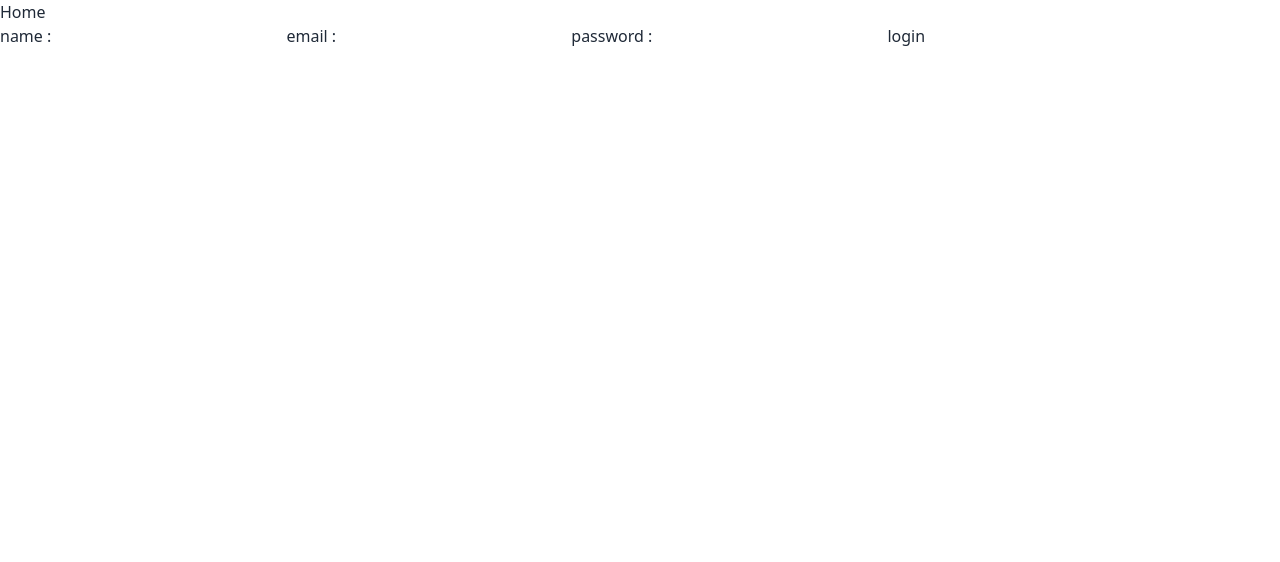
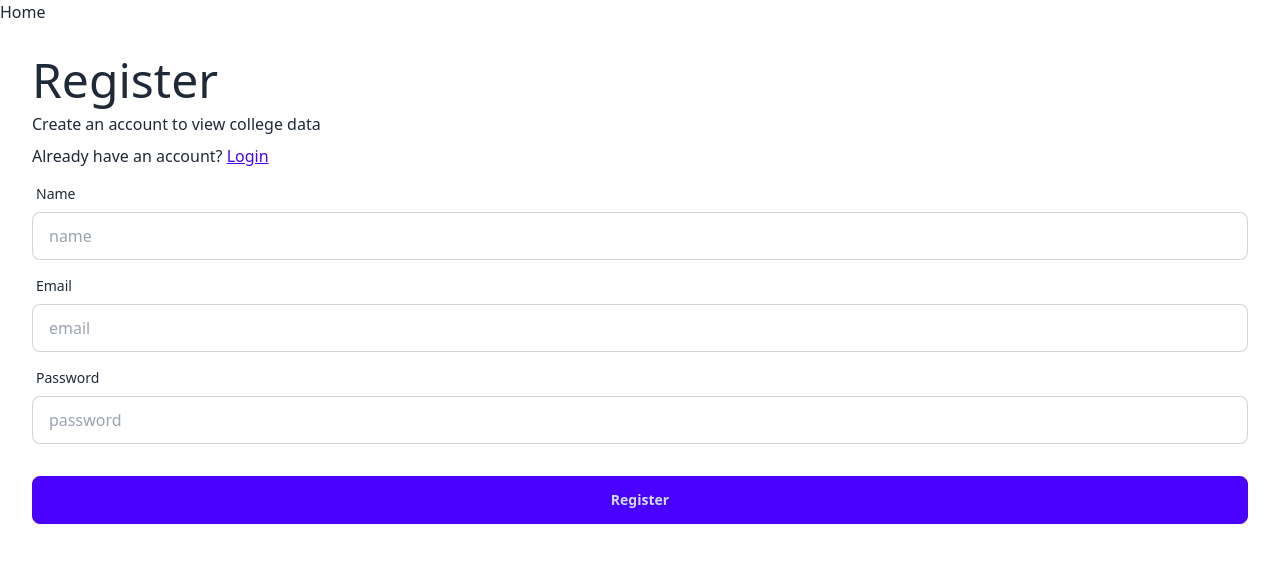
Before and after one commit to AdamGallagher27/college-ca2, a React (Create React App) app: page / in a window 1280 px wide. Shown: the top 562 px of the page. Built offline with nearby package versions, Linux system fonts and the light colour scheme.

Commit message:
styled login / register

```diff
--- a/src/components/LoginForm.js
+++ b/src/components/LoginForm.js
@@ -1,16 +1,18 @@
 import { useState, useEffect, useContext } from "react"
 import axios from "axios"
 import { Context } from "../App"
+import { useNavigate } from "react-router-dom"
 
-const LoginForm = () => {
+
+const LoginForm = ({switchView}) => {
 
   const [isAuthenticated, onAuthenticated] = useContext(Context)
-
+  const navigate = useNavigate()
   const [error, setError] = useState('')
 
   const [formData, setFormData] = useState({
-    "email": "user12@gmail.com",
-    "password": "password"
+    "email": "",
+    "password": ""
   })
 
   const LOGIN_END_POINT = 'https://college-api.vercel.app/api/login'
@@ -48,14 +50,37 @@ const LoginForm = () => {
   })
 
   return (
-    <div>
-      <form onChange={handleForm}>
-        email : <input type='text' name="email" value={formData.email} />
-        password : <input type='text' name="password" value={formData.password} />
-        <button onClick={handleClick}>login</button>
-        {error ? error : ''}
-      </form>
+    // <div>
+    //   <form onChange={handleForm}>
+    //     email : <input type='text' name="email" value={formData.email} />
+    //     password : <input type='text' name="password" value={formData.password} />
+    //     <button onClick={handleClick}>login</button>
+    //     {error ? error : ''}
+    //   </form>
+    // </div>
+
+
+    <form onChange={handleForm} className="card-body">
+    <h2 className='text-5xl'>Login</h2>
+    <p>Login to view college data</p>
+    <p>New user? <a onClick={switchView} className="link link-primary">Register</a></p>
+    <div className="form-control">
+      <label className="label">
+        <span className="label-text">Email</span>
+      </label>
+      <input type="email" name="email" placeholder="email" className="input input-bordered" />
     </div>
+    <div className="form-control">
+      <label className="label">
+        <span className="label-text">Password</span>
+      </label>
+      <input type="password" name="password" placeholder="password" className="input input-bordered" />
+
+    </div>
+    <div className="form-control mt-6">
+      <button className="btn btn-primary" onClick={handleClick}>Login</button>
+    </div>
+  </form>
   )
 }
 
--- a/src/components/RegisterForm.js
+++ b/src/components/RegisterForm.js
@@ -2,13 +2,13 @@ import { useState, useEffect, useContext } from "react"
 import axios from "axios"
 import { Context } from "../App"
 
-const RegisterForm = () => {
+const RegisterForm = ({switchView}) => {
   const [isAuthenticated, onAuthenticated] = useContext(Context)
 
   const [error, setError] = useState('')
 
   const [formData, setFormData] = useState({
-    "name" : "",
+    "name": "",
     "email": "",
     "password": ""
   })
@@ -21,7 +21,6 @@ const RegisterForm = () => {
 
     axios.post(REGISTER_END_POINT, formData)
       .then(response => {
-        console.log(response)
         checkIsAuthenicated(response)
       })
       .catch(error => {
@@ -49,15 +48,33 @@ const RegisterForm = () => {
   })
 
   return (
-    <div>
-      <form onChange={handleForm}>
-        name : <input type='text' name="name" value={formData.name} />
-        email : <input type='text' name="email" value={formData.email} />
-        password : <input type='text' name="password" value={formData.password} />
-        <button onClick={handleClick}>login</button>
-        {error ? error : ''}
-      </form>
-    </div>
+    <form className="card-body" onChange={handleForm}>
+      <h2 className='text-5xl'>Register</h2>
+      <p>Create an account to view college data</p>
+      <p>Already have an account? <a onClick={switchView} className="link link-primary">Login</a></p>
+      <div className="form-control">
+        <label className="label">
+          <span className="label-text">Name</span>
+        </label>
+        <input type="name" name="name" placeholder="name" className="input input-bordered" />
+      </div>
+      <div className="form-control">
+        <label className="label">
+          <span className="label-text">Email</span>
+        </label>
+        <input type="email" name="email" placeholder="email" className="input input-bordered" />
+      </div>
+      <div className="form-control">
+        <label className="label">
+          <span className="label-text">Password</span>
+        </label>
+        <input type="password" name="password" placeholder="password" className="input input-bordered" />
+
+      </div>
+      <div className="form-control mt-6">
+        <button className="btn btn-primary" onClick={handleClick}>Register</button>
+      </div>
+    </form>
   )
 }
 
```
